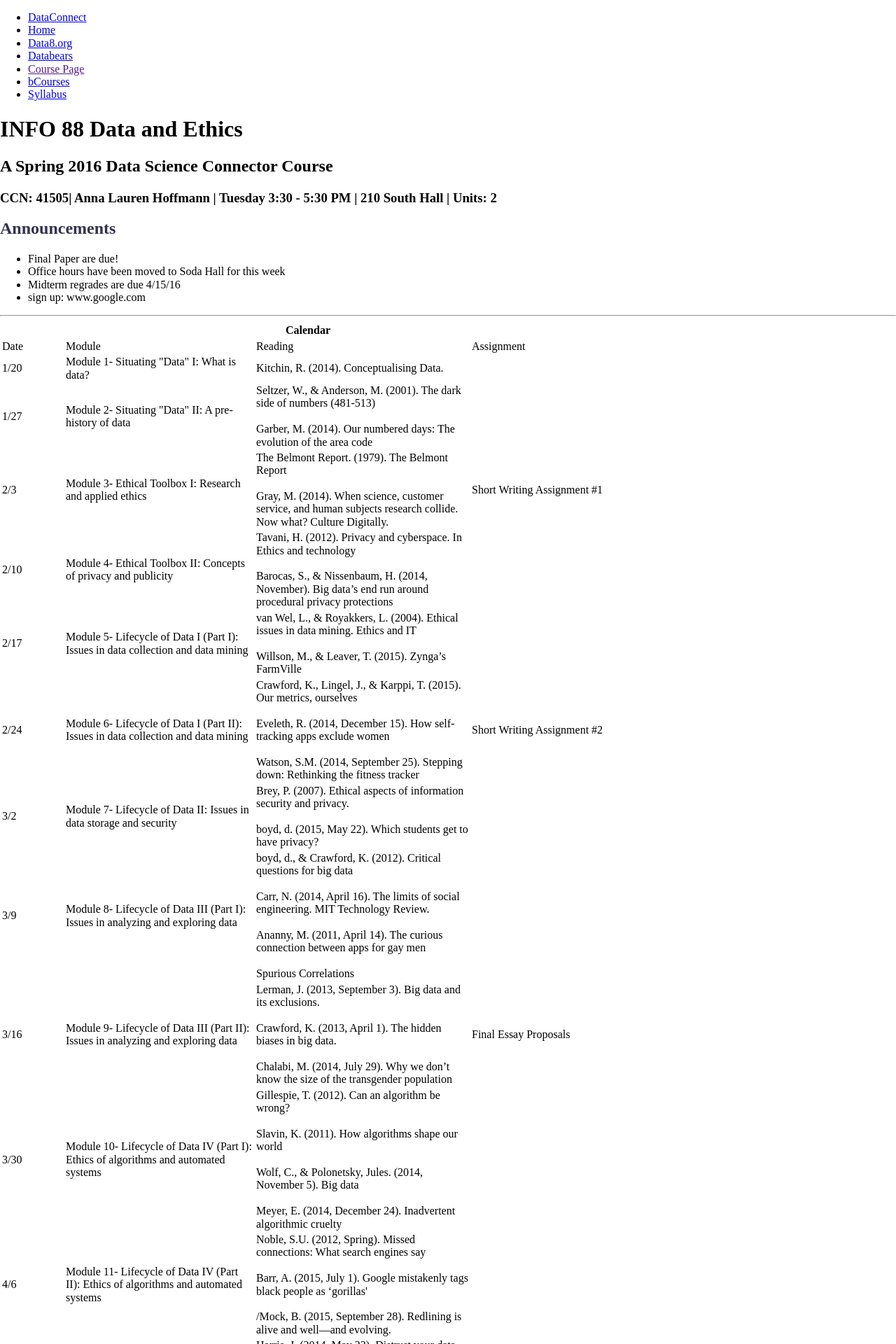
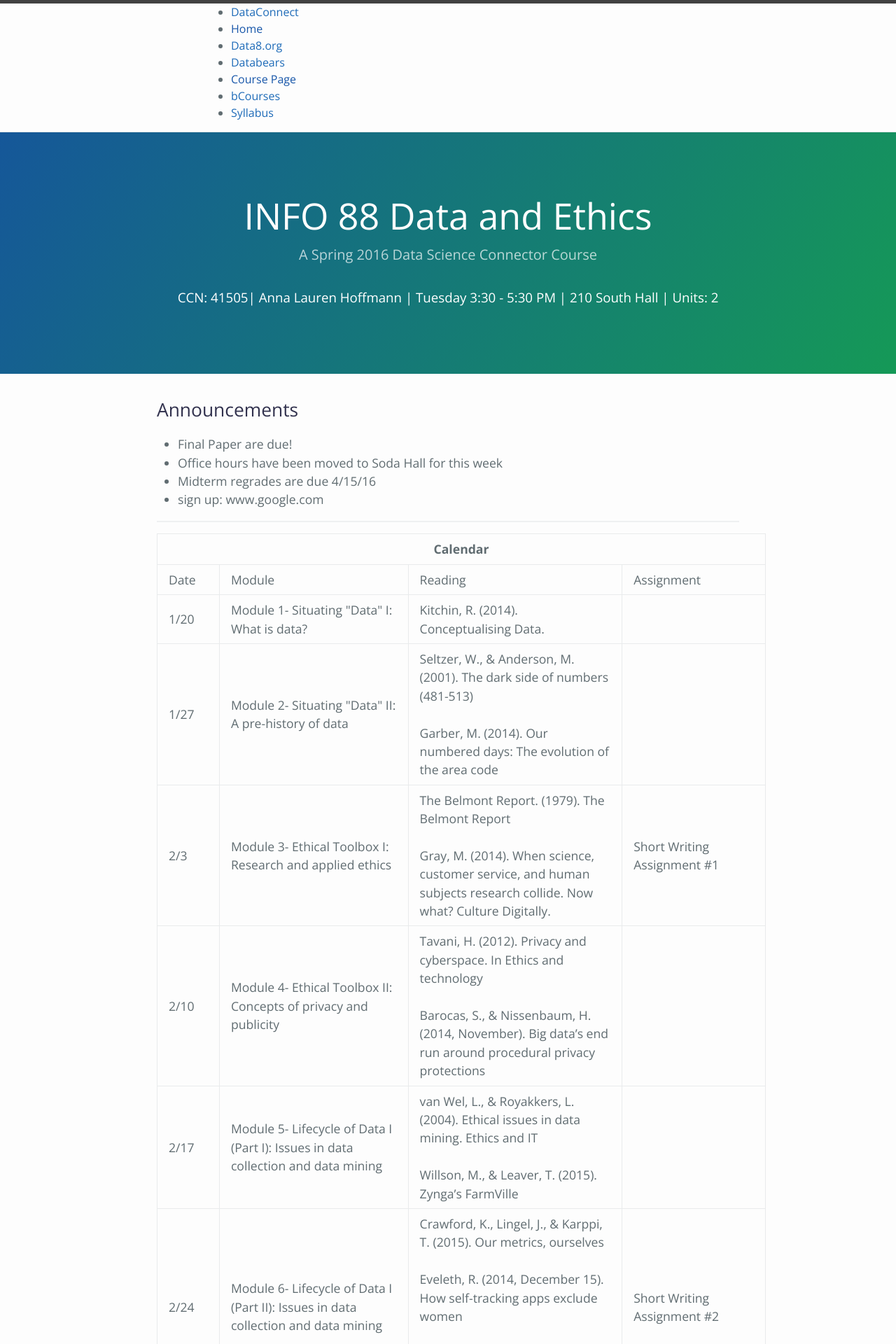
Before and after one commit to groceryStoreApple/connectorTemplate, a Jekyll site: the page built from index.html, in a window 1280 px wide. Shown: the top 1920 px of the page at 70% size. Built offline with Jekyll 4.4.1, drawn with Linux system fonts in a browser that asks for light colours; nearby versions of some CDN libraries; library files that are not in the unit come from our copies.

Commit message:
update config

```diff
--- a/_config.yml
+++ b/_config.yml
@@ -2,8 +2,8 @@
 title: Data and Ethics
 email: your-email@domain.com
 description:
-baseurl: "grocerystoreapple.github.io/connectorTemplate" # the subpath of your site, e.g. /blog
-url: "dataconnect.berkeley.edu" # the base hostname & protocol for your site
+baseurl: "" # the subpath of your site, e.g. /blog
+url: "grocerystoreapple.github.io/connectorTemplate" # the base hostname & protocol for your site
 twitter_username: jekyllrb
 github_username:  jekyll
 
```
